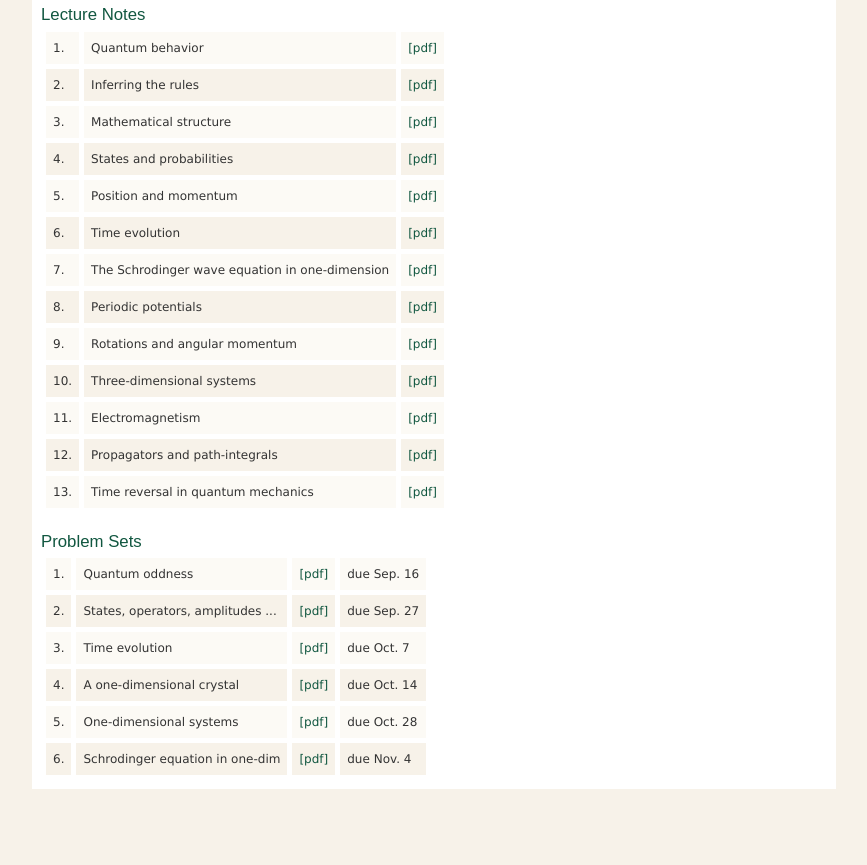
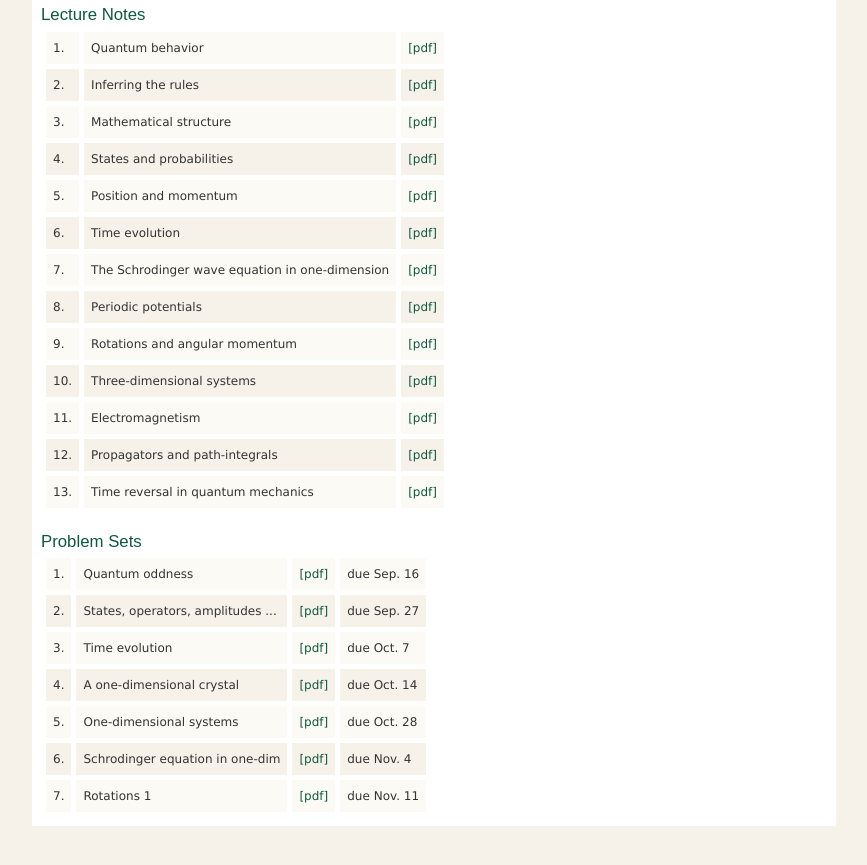
Before and after one commit to jozefdudek/personal_website, a Jekyll site: the page built from Phys621.html, in a window 1280 px wide and 900 px high, scrolled down 2513 px. Shown: the top 865 px of the window, without its empty margins (192-1059 px from the left). Built offline with Jekyll 4.4.1, drawn with Linux system fonts in a browser that asks for light colours.

Commit message:
added hw 7

```diff
--- a/Phys621.html
+++ b/Phys621.html
@@ -304,16 +304,17 @@
       <td class="highlights">due Nov. 4</td>
     </tr>
 
-    <!--
 
   <tr class="highlights">
       <td class="highlights"> 7. </td>
       <td class="highlights">Rotations 1</td>
       <td class="highlights">
-        <a href="https://wm1693.box.com/s/ugcj1gtc398x6fk3z86zauve9t60jrn7">[pdf]</a>
+        <a href="https://wm1693.box.com/s/8ukrdoky8w1fy5qm7i1j692p2gktl3nf">[pdf]</a>
       </td>
-      <td class="highlights">due Nov. 12</td>
+      <td class="highlights">due Nov. 11</td>
     </tr>
+
+<!--
 
     <tr class="highlights">
       <td class="highlights"> 8. </td>
```
